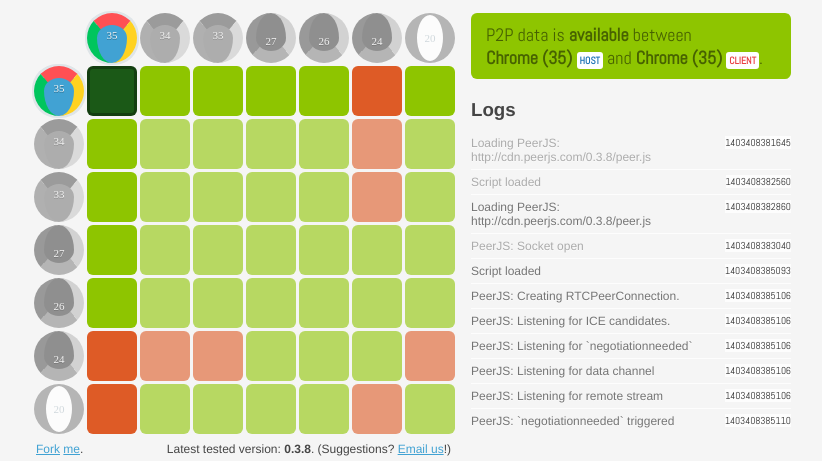
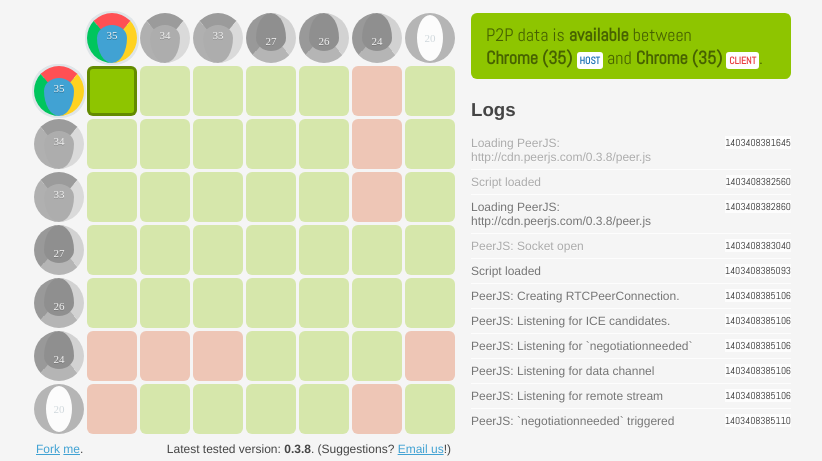
Before and after one commit to michelle/peerjs-status, a plain HTML site: page index.html in a window 1280 px wide. Both pictures are taken after a click on the element 341 px from the left and 171 px from the top of the page. Shown: the part 80-541 px from the top of the page, without its empty margins (229-1051 px from the left). Drawn offline with Linux system fonts and the light colour scheme; a web font is replaced by a local one.

Commit message:
Better click behavior

```diff
--- a/css/status.css
+++ b/css/status.css
@@ -273,13 +273,10 @@ td, th {
   opacity: 1;
 }
 
-.result.green.clicked {
-  background-color: rgb(27, 89, 23)
+.chart.is-clicked .result{
+  opacity: 0.3;
 }
 
-.result.red.clicked {
-  background-color: rgb(125, 52, 23)
-}
 
 .result.clicked {
   border: 3px solid rgba(0, 0, 0, 0.3);
@@ -288,3 +285,11 @@ td, th {
 .browser.selected {
   opacity: 1;
 }
+
+.result.red.clicked {
+  opacity: 1 !important;
+}
+
+.result.green.clicked {
+  opacity: 1 !important;
+}
--- a/js/status.js
+++ b/js/status.js
@@ -122,11 +122,7 @@ var TestChart = React.createClass({displayName: 'TestChart',
   },
   clickHostAndClientAndResult: function(i, j) {
     var clickedResult = this.state.results[i][j];
-    if (this.state.selectedClient === clickedResult.clientBrowser && this.state.selectedHost === clickedResult.hostBrowser && this.state.clicked) {
-      // "unclick"
-      this.setState({clicked: false});
-    } else if (!clickedResult.result) {
-      // "unclick"
+    if (this.state.clicked) {
       this.setState({clicked: false});
       this.selectHostAndClientAndResult(i, j, true);
     } else {
@@ -144,17 +140,20 @@ var TestChart = React.createClass({displayName: 'TestChart',
   },
 
   render: function() {
+    var hasClicked = false;
     var results = this.state.results.map(function(hostResults, i) {
       var host = hostResults[0].hostBrowser;
       hostResults = hostResults.map(function(result, j) {
         if (host !== result.hostBrowser) {
           console.error('Hosts don\'t match in the same column!!', host, result.hostBrowser);
         }
+        var clicked = this.isClicked(host, result.clientBrowser);
+        hasClicked = hasClicked || clicked;
         return (
           ResultCell(
             {data:result,
             selected:this.isSelected(host, result.clientBrowser),
-            clicked:this.isClicked(host, result.clientBrowser),
+            clicked:clicked,
             onClick:this.clickHostAndClientAndResult.bind(this, i, j),
             onMouseEnter:this.selectHostAndClientAndResult.bind(this, i, j, false)} )
         );
@@ -190,7 +189,7 @@ var TestChart = React.createClass({displayName: 'TestChart',
 
     return (
       React.DOM.div( {className:"tests"},
-        React.DOM.div( {className:"chart"},
+        React.DOM.div( {className:'chart ' + (hasClicked ? 'is-clicked' : '')},
           React.DOM.table(null,
             React.DOM.tr( {className:"client browsers"},
               React.DOM.th(null),
```
Also changed, not shown: jsx/status.js (+6 -7 lines).
